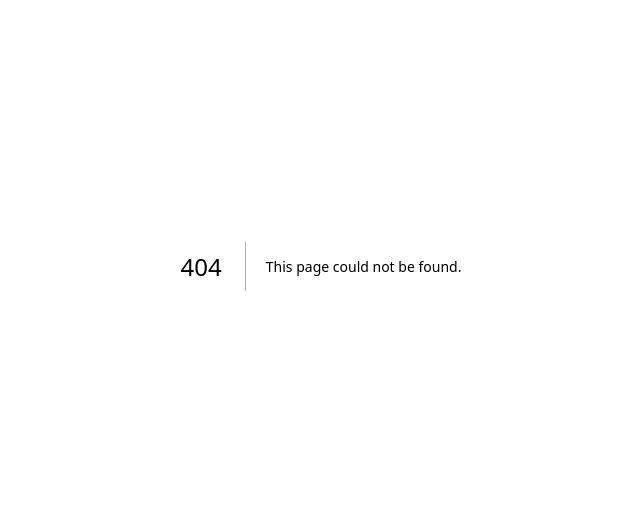
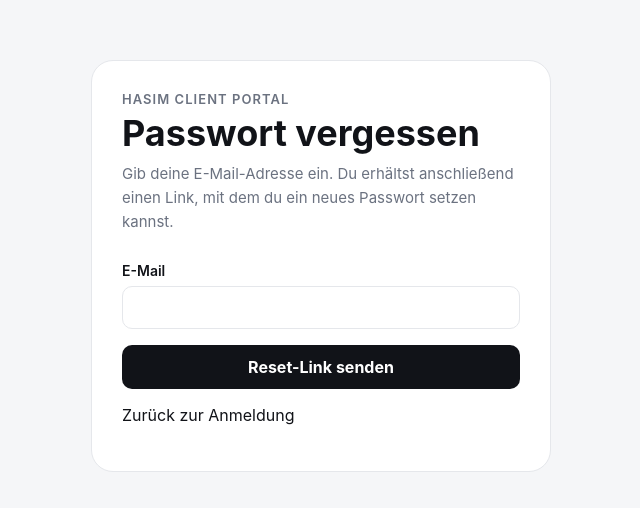
Before and after one commit to Hasim-hannover/hasim-client-portal, a Next.js app: page /forgot-password in a window 1280 px wide. Before the commit this address had no page. Shown: the part 134-642 px from the top of the page, without its empty margins (319-959 px from the left). Built offline with nearby package versions, Linux system fonts and the light colour scheme.

Commit message:
feat: add forgot password page

```diff
--- /dev/null
+++ b/app/forgot-password/page.tsx
@@ -0,0 +1,45 @@
+import Link from "next/link";
+import { requestPasswordReset } from "./actions";
+
+export default function ForgotPasswordPage({
+  searchParams,
+}: {
+  searchParams?: { error?: string; sent?: string };
+}) {
+  const sent = searchParams?.sent === "1";
+
+  return (
+    <main className="login-shell">
+      <section className="login-card">
+        <div className="eyebrow">Hasim Client Portal</div>
+        <h1>Passwort vergessen</h1>
+        <p className="lead login-lead">
+          Gib deine E-Mail-Adresse ein. Du erhältst anschließend einen Link, mit dem du ein neues Passwort setzen kannst.
+        </p>
+
+        {sent ? (
+          <div className="form-success" role="status">
+            Wenn die E-Mail-Adresse zu einem Konto gehört, wurde eine Nachricht zum Zurücksetzen des Passworts versendet. Bitte prüfe auch den Spam-Ordner.
+          </div>
+        ) : (
+          <form action={requestPasswordReset} className="login-form">
+            <label>
+              E-Mail
+              <input type="email" name="email" autoComplete="email" required />
+            </label>
+
+            {searchParams?.error ? (
+              <p className="form-error" role="alert">{searchParams.error}</p>
+            ) : null}
+
+            <button type="submit">Reset-Link senden</button>
+          </form>
+        )}
+
+        <p className="login-link-row">
+          <Link href="/login">Zurück zur Anmeldung</Link>
+        </p>
+      </section>
+    </main>
+  );
+}
```
